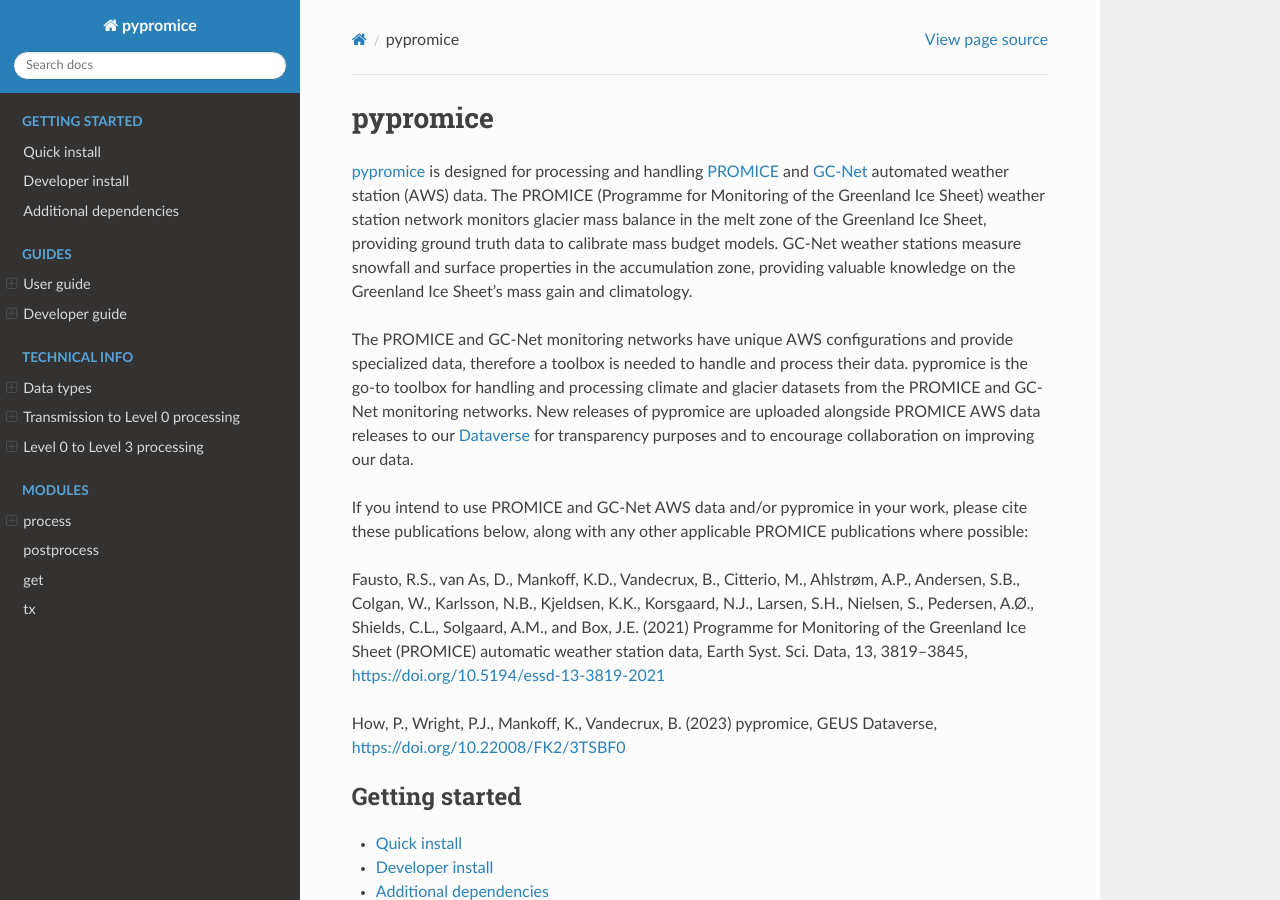
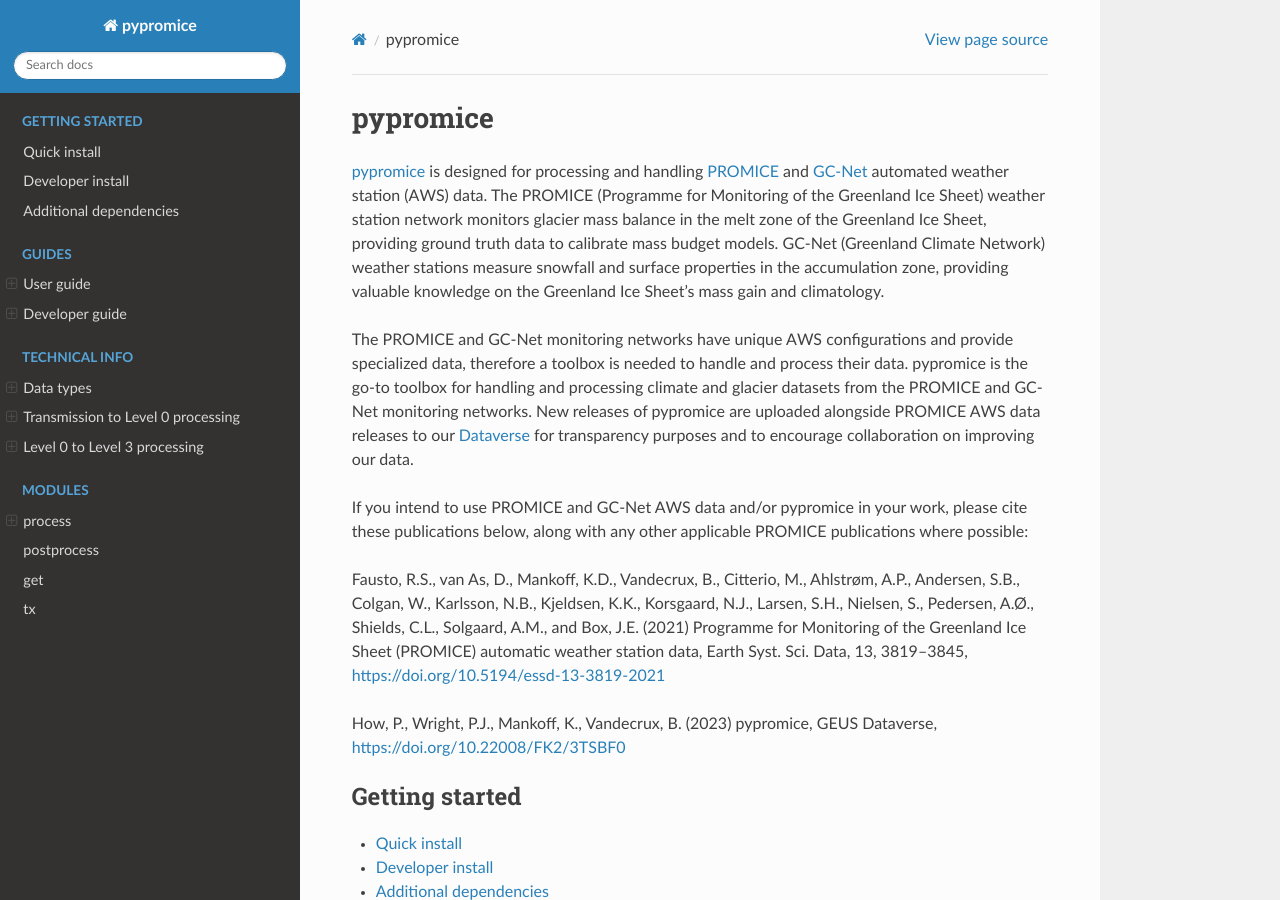
Before and after one commit to GEUS-Glaciology-and-Climate/pypromice, a Sphinx documentation site: the page built from docs/index.rst, in a window 1280 px wide and 900 px high. Built offline with Sphinx 7.4.7 and the Read the Docs theme 2.0.0, drawn with Linux system fonts in a browser that asks for light colours.

Commit message:
Acronym definition added

```diff
--- a/docs/index.rst
+++ b/docs/index.rst
@@ -1,7 +1,7 @@
 pypromice
 =========
 
-pypromice_ is designed for processing and handling PROMICE_ and GC-Net_ automated weather station (AWS) data. The PROMICE (Programme for Monitoring of the Greenland Ice Sheet) weather station network monitors glacier mass balance in the melt zone of the Greenland Ice Sheet, providing ground truth data to calibrate mass budget models. GC-Net weather stations measure snowfall and surface properties in the accumulation zone, providing valuable knowledge on the Greenland Ice Sheet's mass gain and climatology.
+pypromice_ is designed for processing and handling PROMICE_ and GC-Net_ automated weather station (AWS) data. The PROMICE (Programme for Monitoring of the Greenland Ice Sheet) weather station network monitors glacier mass balance in the melt zone of the Greenland Ice Sheet, providing ground truth data to calibrate mass budget models. GC-Net (Greenland Climate Network) weather stations measure snowfall and surface properties in the accumulation zone, providing valuable knowledge on the Greenland Ice Sheet's mass gain and climatology.
 
 The PROMICE and GC-Net monitoring networks have unique AWS configurations and provide specialized data, therefore a toolbox is needed to handle and process their data. pypromice is the go-to toolbox for handling and processing climate and glacier datasets from the PROMICE and GC-Net monitoring networks. New releases of pypromice are uploaded alongside PROMICE AWS data releases to our Dataverse_ for transparency purposes and to encourage collaboration on improving our data.
 
```
